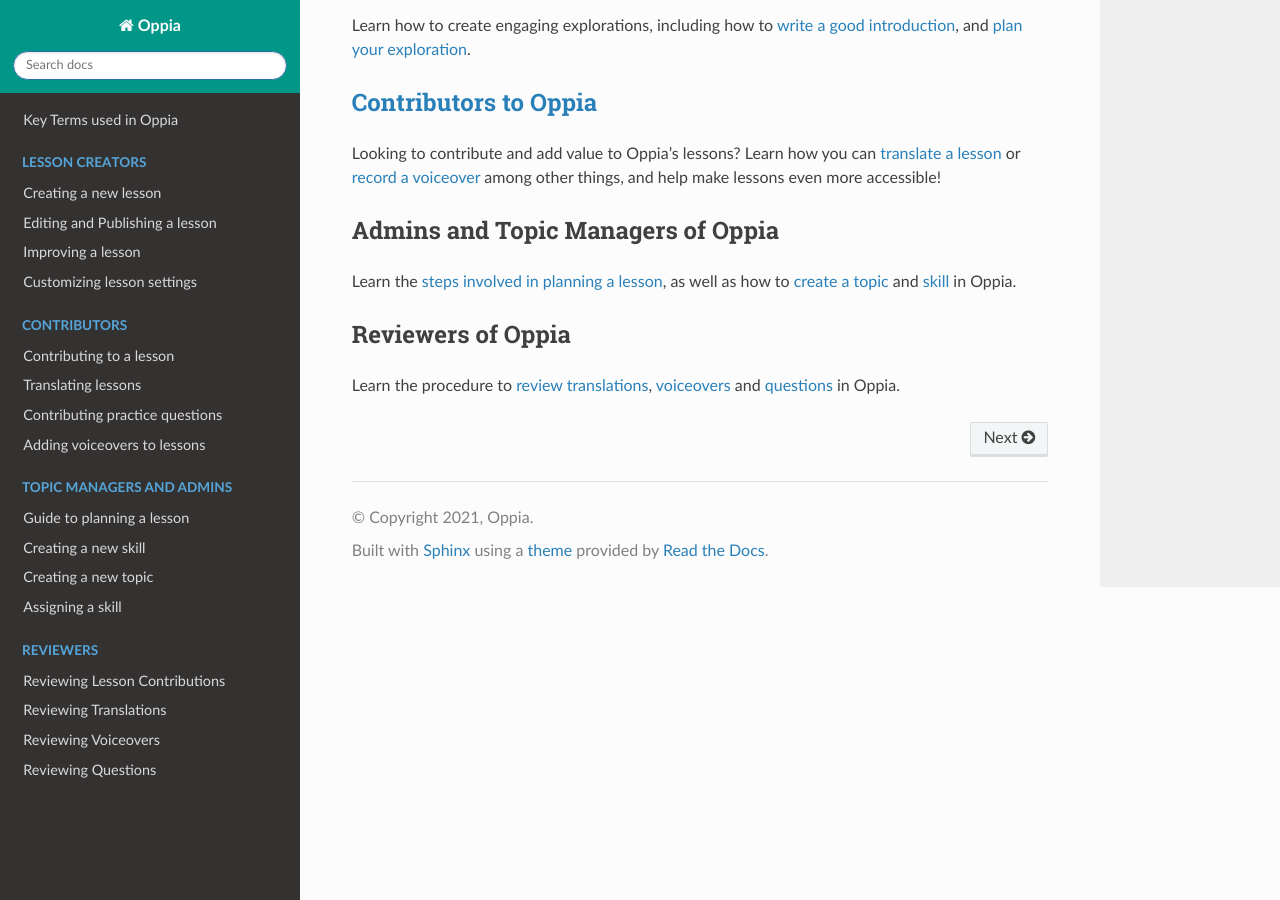
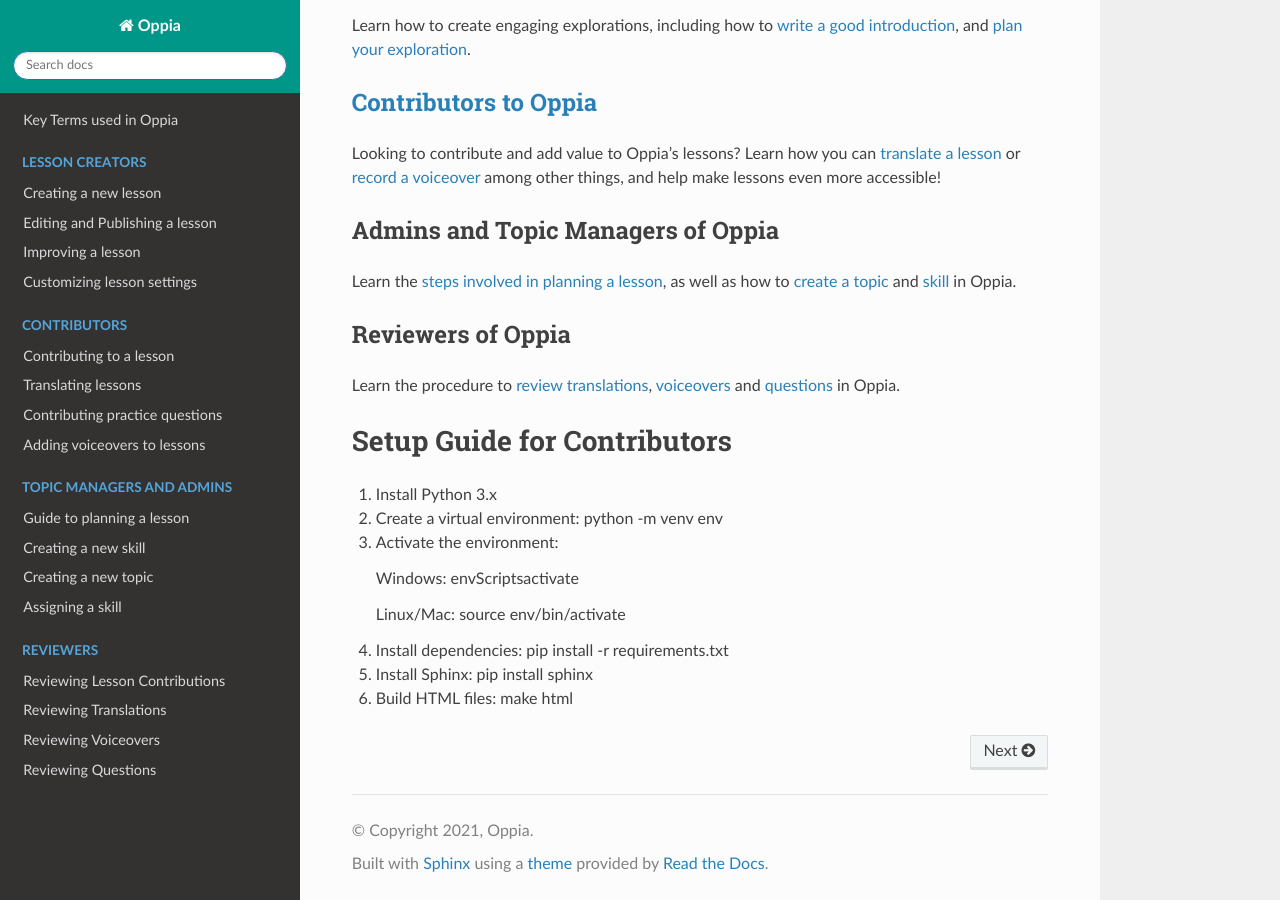
Before and after one commit to oppia/creator-documentation, a Sphinx documentation site: the page built from docs/index.rst, in a window 1280 px wide and 900 px high, scrolled down 562 px. Built offline with Sphinx 7.4.7 and the Read the Docs theme 3.1.0, drawn with Linux system fonts in a browser that asks for light colours.

Commit message:
Add setup guide for contributors

```diff
--- a/docs/index.rst
+++ b/docs/index.rst
@@ -29,6 +29,31 @@
 Reviewers of Oppia
 -----------------------------------
 Learn the procedure to :ref:`review translations <reviewatranslation>`, :ref:`voiceovers <reviewavoiceover>` and :ref:`questions <reviewaquestion>` in Oppia.
+
+Setup Guide for Contributors
+============================
+
+1. Install Python 3.x
+
+2. Create a virtual environment:
+   python -m venv env
+
+3. Activate the environment:
+
+   Windows:
+   env\Scripts\activate
+
+   Linux/Mac:
+   source env/bin/activate
+
+4. Install dependencies:
+   pip install -r requirements.txt
+
+5. Install Sphinx:
+   pip install sphinx
+
+6. Build HTML files:
+   make html
 
 .. toctree::
    :hidden:
```
